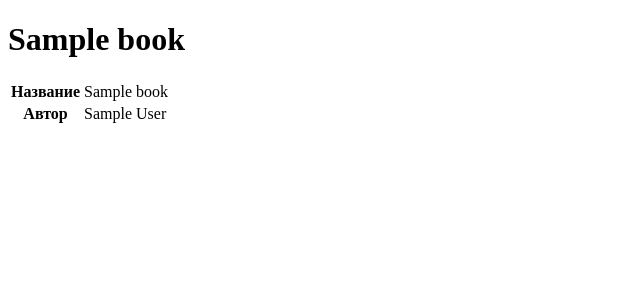
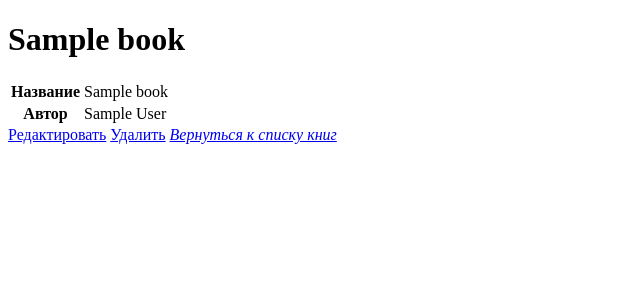
Before and after one commit to remortalite/booktracker, a Django app: page /book/1/ in a window 1280 px wide. Shown: the top 300 px of the page, without its empty margins (0-640 px from the left). Run offline with Django 5.2, Linux system fonts and the light colour scheme; tables that the repository leaves empty hold one stand-in row (values such as "Sample post").

Commit message:
Add backlinks on all pages

```diff
--- a/books/views.py
+++ b/books/views.py
@@ -9,7 +9,7 @@ from .forms import BookForm
 
 class IndexPageView(View):
     def get(self, request):
-        return HttpResponse('<h1>Hello, world!</h1>')
+        return HttpResponse('<h1>Book Tracker</h1>\n<a href="list">Список</a>')
 
 
 class BookListView(View):
--- a/templates/books/create.html
+++ b/templates/books/create.html
@@ -7,4 +7,5 @@
     {{ form }}
     <input type="submit" value="Добавить">
 </form>
+<a href="{% url 'books_list' %}"><i>Вернуться к списку книг</i></a>
 {% endblock content %}
--- a/templates/books/delete.html
+++ b/templates/books/delete.html
@@ -7,4 +7,6 @@
     {% csrf_token %}
     <input type="submit" value="Удалить">
 </form>
+<a href="{% url 'books_list' %}"><i>Вернуться к списку книг</i></a>
+
 {% endblock content %}
--- a/templates/books/detail.html
+++ b/templates/books/detail.html
@@ -12,4 +12,8 @@
         <td>{{ book.author }}</td>
     </tr>
 </table>
+<a href="{% url 'book_update' book.id %}">Редактировать</a>
+<a href="{% url 'book_delete' book.id %}">Удалить</a>
+<a href="{% url 'books_list' %}"><i>Вернуться к списку книг</i></a>
+
 {% endblock content %}
--- a/templates/books/list.html
+++ b/templates/books/list.html
@@ -7,4 +7,5 @@
     <li><a href="{% url 'book_detail' book.id %}">{{ book.author }} -- {{ book.name }}</a></li>
     {% endfor %}
 </ul>
+<a href="{% url 'book_create' %}">Создать книгу</a>
 {% endblock content %}
--- a/templates/books/update.html
+++ b/templates/books/update.html
@@ -7,4 +7,6 @@
     {{ form }}
     <input type="submit" value="Обновить">
 </form>
+<a href="{% url 'books_list' %}"><i>Вернуться к списку книг</i></a>
+
 {% endblock content %}
```
